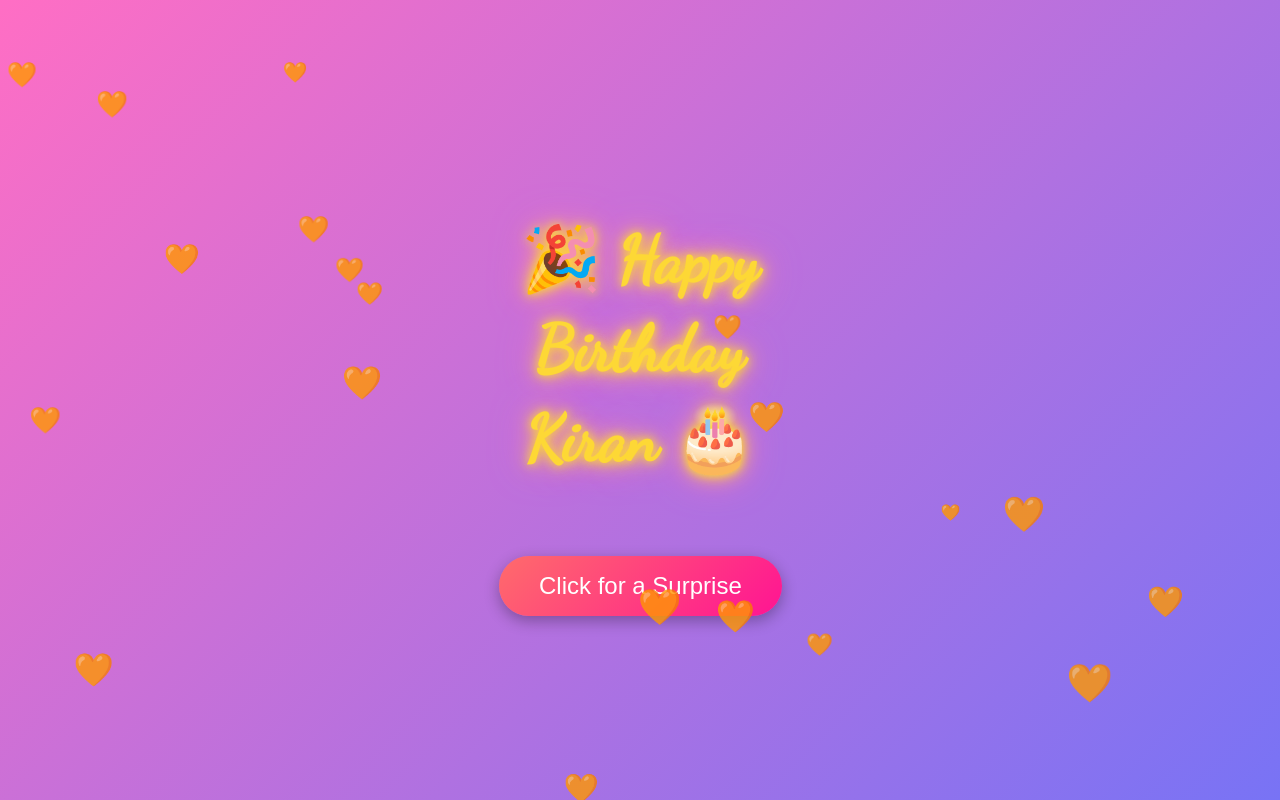
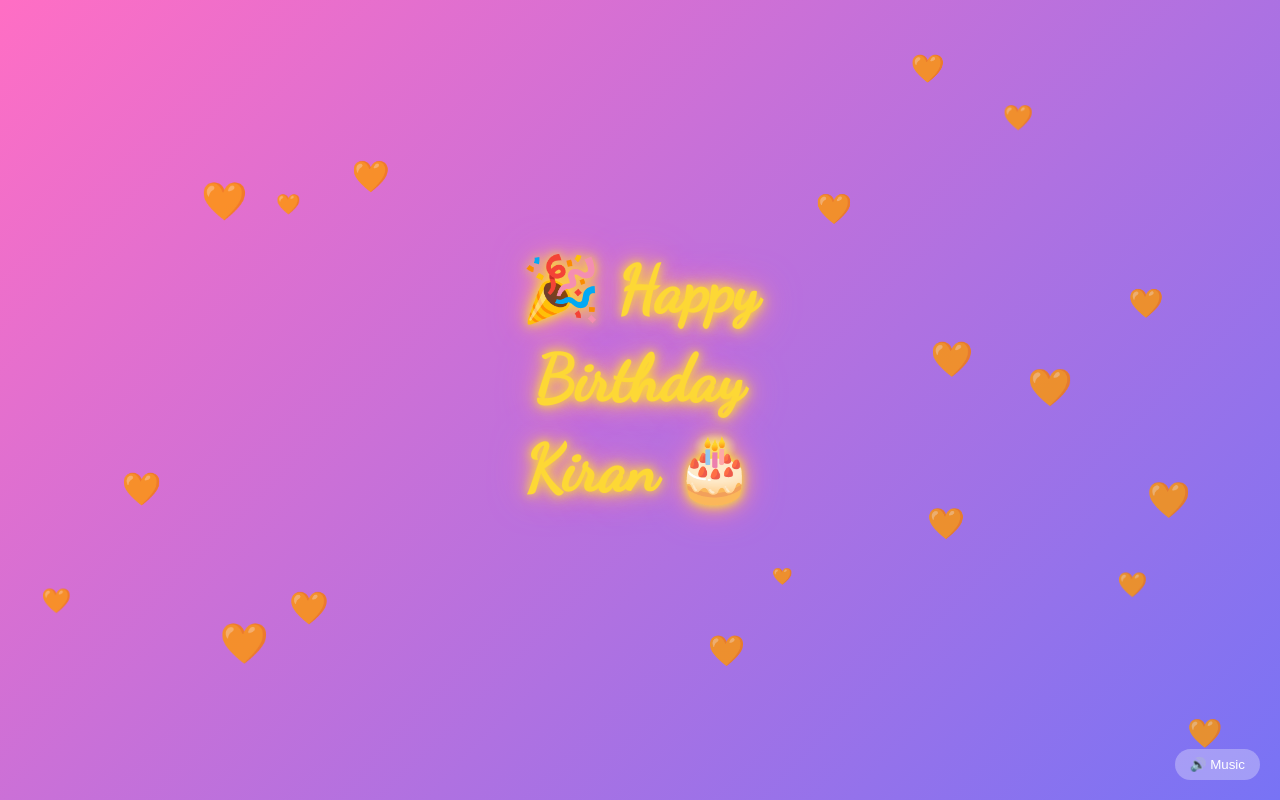
Before and after one commit to sudeephasudeepha-gif/birthday, a plain HTML site: page index.html in a window 1280 px wide. Both pictures are taken after a click on the button "Click for a Surprise". Drawn offline with Linux system fonts and the light colour scheme.

Commit message:
Update index.html

```diff
--- a/index.html
+++ b/index.html
@@ -140,50 +140,24 @@
 
 
 <script>
-    document.addEventListener('DOMContentLoaded', function () {
+  // ✅ Make enableAudio GLOBAL so onclick works
+  function enableAudio() {
     const audio = document.getElementById('birthdayAudio');
     audio.volume = 0.9;
 
-      function enableAudio() {
-        audio.play().catch(e => console.log("Audio play requires user interaction first"));
-        document.removeEventListener('click', enableAudio);
-        document.removeEventListener('click', enableAudio);
+    // Try to play the audio
+    audio.play().then(() => {
+      console.log("🎵 Music started");
+      createHearts(); // Add hearts effect
+      document.querySelector('.btn').style.display = 'none'; // Hide button after click
+      showMusicButton(audio);
+    }).catch(err => {
+      console.log("⚠️ Audio play failed:", err);
+      alert("Please click once to enable sound 🎵");
+    });
   }
 
-       document.addEventListener('click', enableAudio);
-       document.addEventListener('touchstart', enableAudio);
-
-       const surpriseBtn = document.querySelector('.btn');
-       surpriseBtn.addEventListener('click', createHearts);
-
-      const musicBtn = document.createElement('button');
-      musicBtn.innerHTML = '🔊 Music';
-      musicBtn.style.position = 'fixed';
-      musicBtn.style.bottom = '20px';
-      musicBtn.style.right = '20px';
-      musicBtn.style.zIndex = '1000';
-      musicBtn.style.display = 'none';
-      musicBtn.style.padding = '8px 15px';
-      musicBtn.style.borderRadius = '20px';
-      musicBtn.style.border = 'none';
-      musicBtn.style.cursor = 'pointer';
-      musicBtn.style.backgroundColor = 'rgba(255,255,255,0.3)';
-      musicBtn.style.color = 'white';
-      musicBtn.style.fontFamily = 'Arial, sans-serif';
-
-      musicBtn.addEventListener('click', function () {
-        if (audio.paused) {
-          audio.play();
-          musicBtn.innerHTML = '🔊 Music';
-        } else {
-          audio.pause();
-          musicBtn.innerHTML = '🔇 Music';
-        }
-      });
-
-      document.body.appendChild(musicBtn);
-    });
-
+  // ❤️ Floating hearts animation
   function createHearts() {
     for (let i = 0; i < 20; i++) {
       const heart = document.createElement('div');
@@ -200,6 +174,7 @@
     }
   }
 
+  // ✨ Sparkle effect for cake
   function sparkleEffect() {
     for (let i = 0; i < 15; i++) {
       const sparkle = document.createElement('div');
@@ -216,7 +191,44 @@
     }
   }
 
+  // 🔊 Add Music toggle button after song starts
+  function showMusicButton(audio) {
+    const musicBtn = document.createElement('button');
+    musicBtn.innerHTML = '🔊 Music';
+    Object.assign(musicBtn.style, {
+      position: 'fixed',
+      bottom: '20px',
+      right: '20px',
+      zIndex: '1000',
+      padding: '8px 15px',
+      borderRadius: '20px',
+      border: 'none',
+      cursor: 'pointer',
+      backgroundColor: 'rgba(255,255,255,0.3)',
+      color: 'white',
+      fontFamily: 'Arial, sans-serif'
+    });
+
+    musicBtn.addEventListener('click', () => {
+      if (audio.paused) {
+        audio.play();
+        musicBtn.innerHTML = '🔊 Music';
+      } else {
+        audio.pause();
+        musicBtn.innerHTML = '🔇 Music';
+      }
+    });
+
+    document.body.appendChild(musicBtn);
+  }
+
+  // 🎂 Cake sparkle
+  document.addEventListener('DOMContentLoaded', () => {
     document.getElementById('cake').addEventListener('click', sparkleEffect);
+  });
 </script>
+
+
+
 </body>
 </html>
```
Lines whose indentation alone changed are shown as unchanged.
